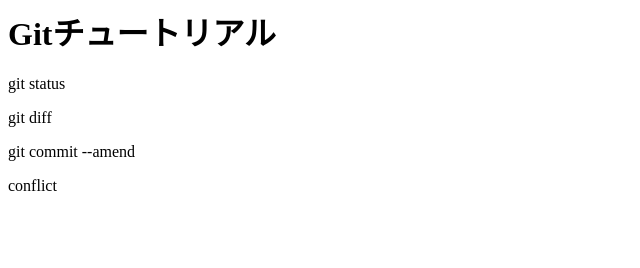
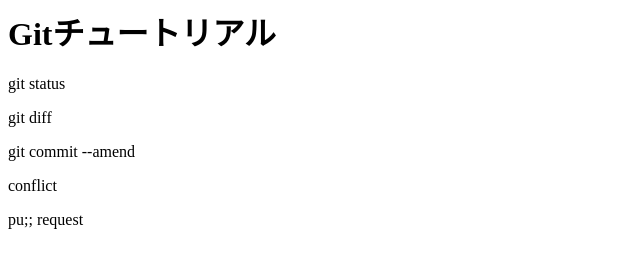
Before and after one commit to RyumaFujisaki/git_tutorial, a plain HTML site: page index.html in a window 1280 px wide. Shown: the full height of the page, 0-640 px from the left. Drawn offline with Linux system fonts and the light colour scheme.

Commit message:
pull requestを追記

```diff
--- a/index.html
+++ b/index.html
@@ -3,3 +3,4 @@
 <p>git diff</p>
 <p>git commit --amend</p>
 <p>conflict</p>
+<p>pu;; request</p>
```
